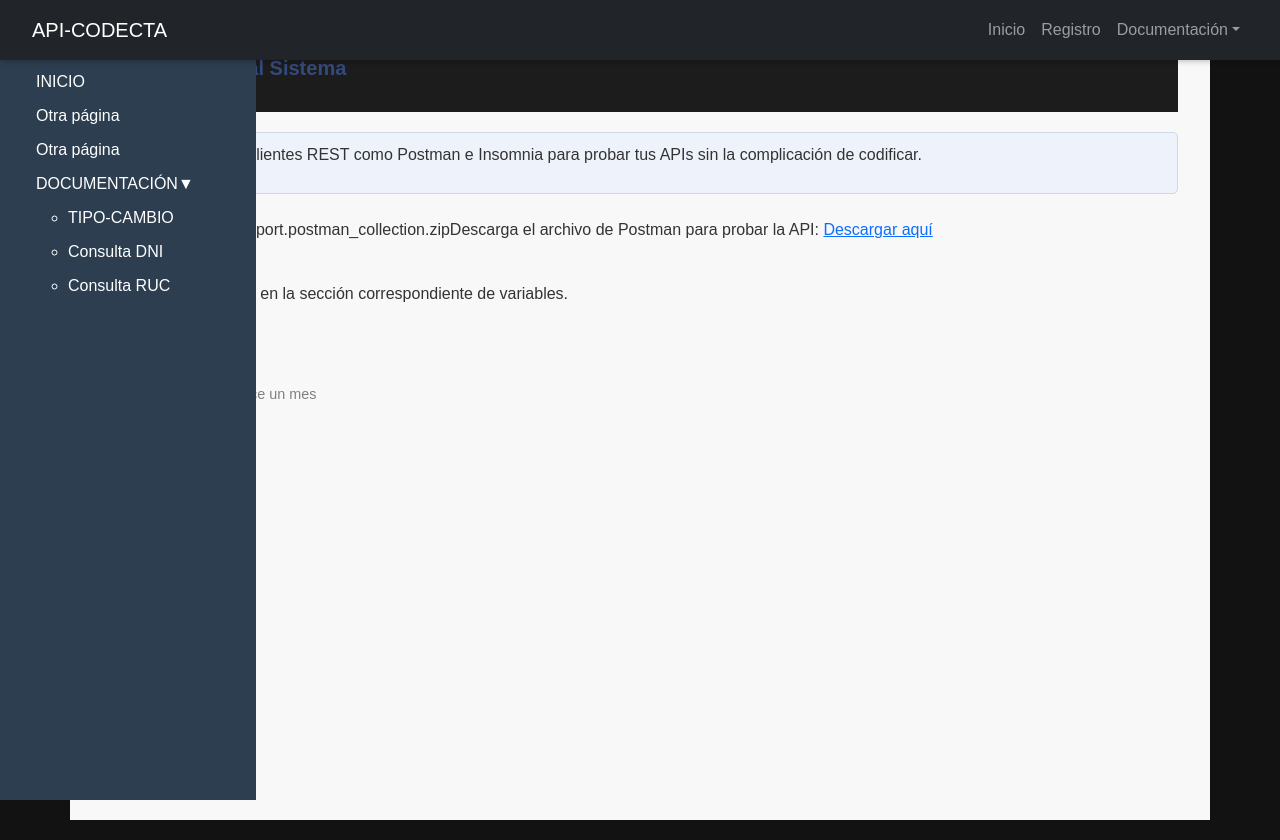
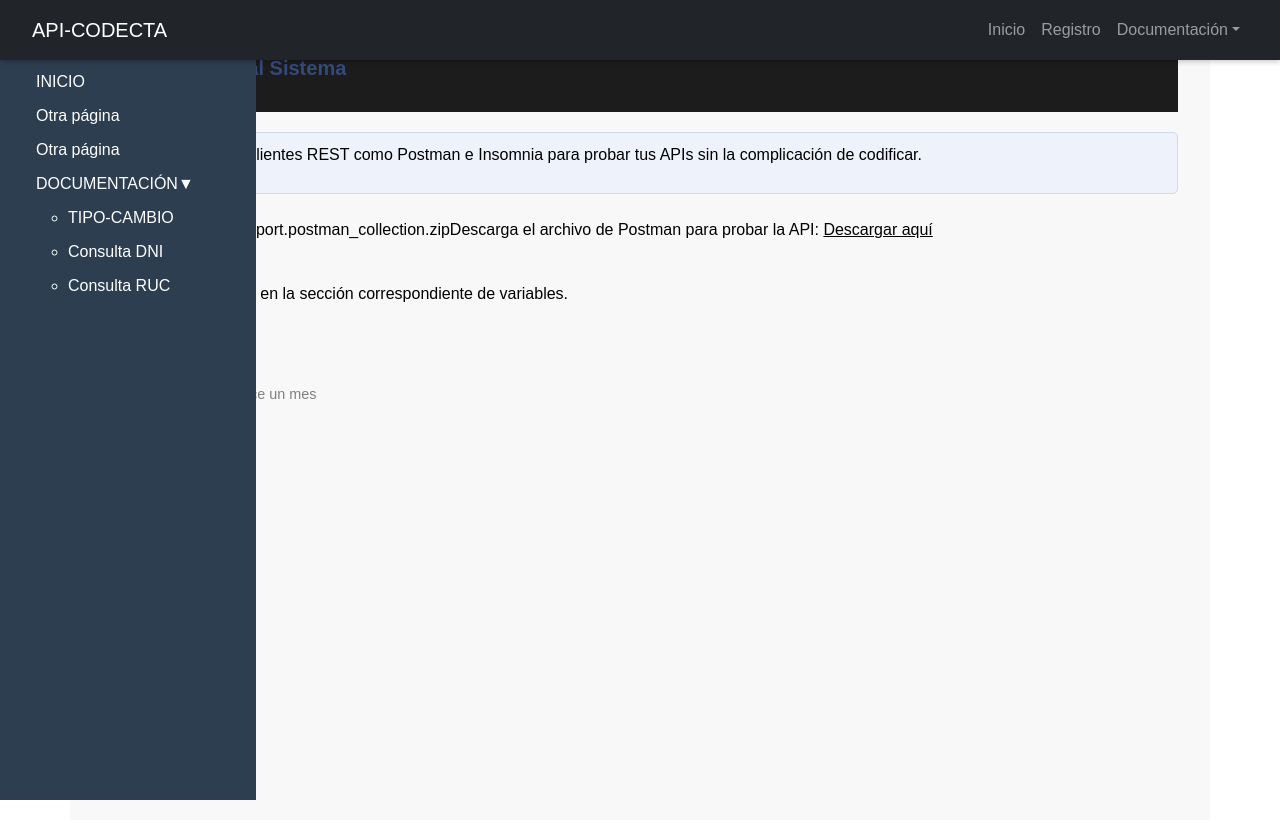
Before and after one commit to yfryxv/system-react, a React (Create React App) app: page / in a window 1280 px wide. Built offline with nearby package versions, Linux system fonts and the light colour scheme.

Commit message:
solucion de color

```diff
--- a/src/styles/Documentacion.css
+++ b/src/styles/Documentacion.css
@@ -3,6 +3,18 @@
   display: flex; /* Cambiado a flexbox para mejor manejo del layout */
   flex-direction: row;
   min-height: 100vh;
+}
+.nav-item-with-dropdown {
+  color: white; /* Cambia el color del texto a blanco */
+}
+
+body {
+  color: #ffffff; /* Cambia el color del texto a negro */
+  background-color: #fff; /* Asegúrate de que el fondo sea blanco */
+}
+
+h1, h2, h3, h4, h5, h6, p, td, th, a {
+  color: #000000; /* Aplica el color negro a los textos específicos */
 }
 
 /* Estilos de la barra lateral */
```
